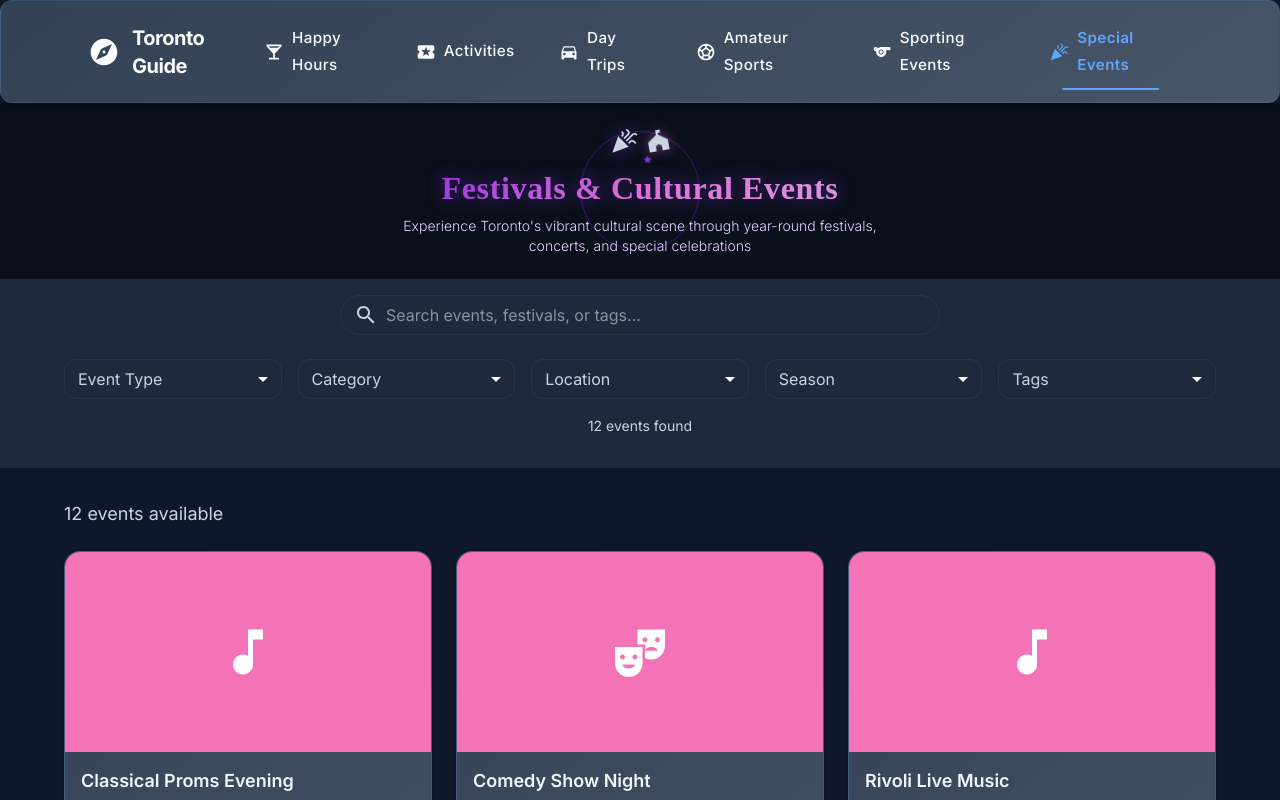
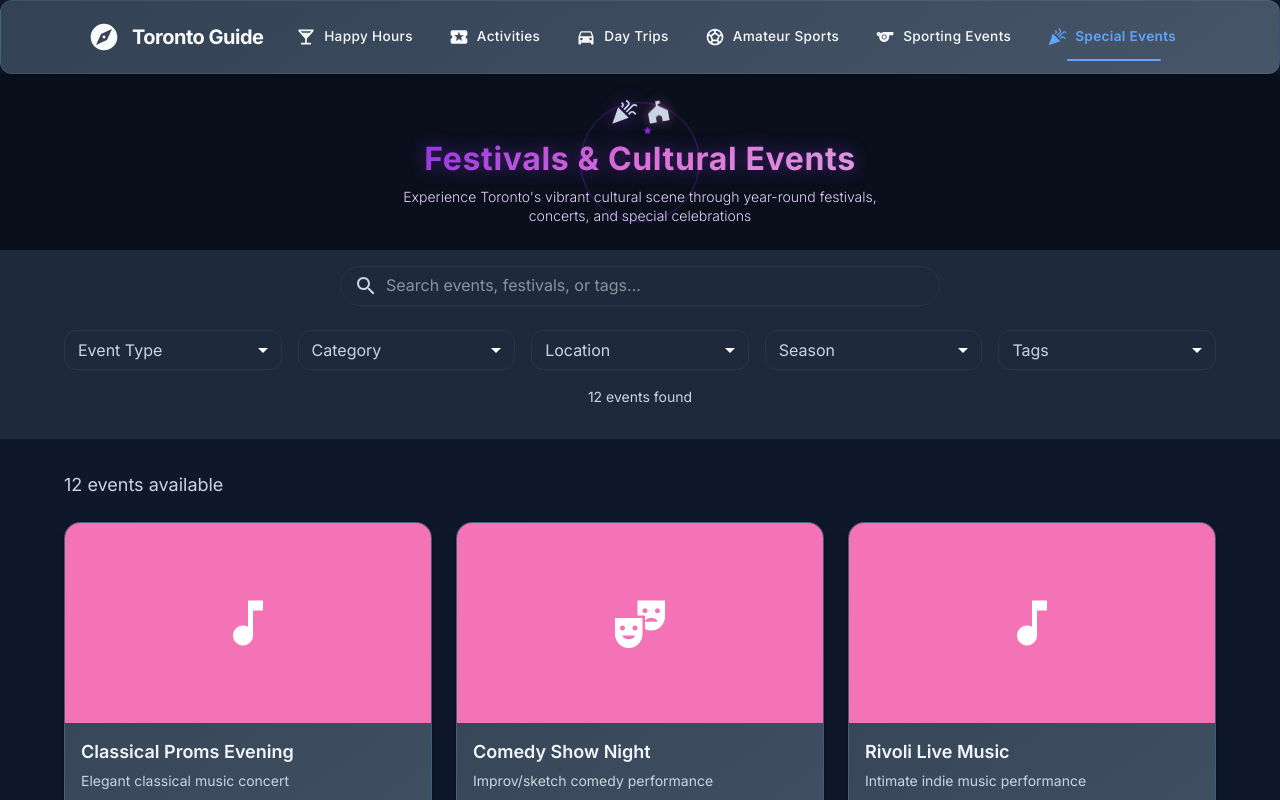
Before and after one commit to denizen-star/toronto-guide, a React (Create React App) app: page /special-events in a window 1280 px wide. Shown: the top 800 px of the page. Built offline with nearby package versions, Linux system fonts and the light colour scheme.

Commit message:
Titles and navigation bar fixed

```diff
--- a/src/components/Navbar.tsx
+++ b/src/components/Navbar.tsx
@@ -264,12 +264,12 @@ const Navbar = () => {
                     to={item.path}
                     startIcon={item.icon}
                     sx={{
-                      px: 3,
+                      px: 2,
                       py: 1.5,
                       color: active ? 'primary.main' : 'text.primary',
                       bgcolor: 'transparent',
                       borderRadius: 2,
-                      fontSize: '0.95rem',
+                      fontSize: '0.85rem',
                       fontWeight: active ? 600 : 500,
                       transition: 'all 0.2s cubic-bezier(0.4, 0, 0.2, 1)',
                       position: 'relative',
--- a/src/pages/Activities.tsx
+++ b/src/pages/Activities.tsx
@@ -338,7 +338,7 @@ const Activities = () => {
               component="h1"
               sx={{
                 mb: 0.5,
-                fontWeight: 500,
+                fontWeight: 700,
                 fontSize: { xs: 1.6 * 16, md: 2 * 16 },
                 letterSpacing: '0.01em',
                 fontFamily: '"Inter", sans-serif',
--- a/src/pages/AmateurSports.tsx
+++ b/src/pages/AmateurSports.tsx
@@ -280,7 +280,7 @@ const AmateurSports = () => {
               component="h1"
               sx={{
                 mb: 0.5,
-                fontWeight: 500,
+                fontWeight: 700,
                 fontSize: { xs: 1.6 * 16, md: 2 * 16 },
                 letterSpacing: '0.005em',
                 fontFamily: '"Source Sans Pro", sans-serif',
--- a/src/pages/DayTrips.tsx
+++ b/src/pages/DayTrips.tsx
@@ -292,7 +292,7 @@ const DayTrips = () => {
               component="h1"
               sx={{
                 mb: 0.5,
-                fontWeight: 600,
+                fontWeight: 700,
                 fontSize: { xs: 1.6 * 16, md: 2 * 16 },
                 letterSpacing: '0.01em',
                 fontFamily: '"Open Sans", sans-serif',
--- a/src/pages/HappyHours.tsx
+++ b/src/pages/HappyHours.tsx
@@ -417,7 +417,7 @@ const HappyHours = () => {
               component="h1"
               sx={{
                 mb: 0.5,
-                fontWeight: 400,
+                fontWeight: 700,
                 fontSize: { xs: 1.6 * 16, md: 2 * 16 },
                 letterSpacing: '0.03em',
                 fontFamily: '"Quicksand", sans-serif',
--- a/src/pages/Neighborhoods.tsx
+++ b/src/pages/Neighborhoods.tsx
@@ -200,7 +200,7 @@ const Neighborhoods = () => {
               component="h1"
               sx={{
                 mb: 0.5,
-                fontWeight: 400,
+                fontWeight: 700,
                 fontSize: { xs: 1.6 * 16, md: 2 * 16 },
                 letterSpacing: '0.02em',
                 fontFamily: '"Lato", sans-serif',
--- a/src/pages/SpecialEvents.tsx
+++ b/src/pages/SpecialEvents.tsx
@@ -331,10 +331,10 @@ const SpecialEvents = () => {
               component="h1"
               sx={{
                 mb: 0.5,
-                fontWeight: 600,
+                fontWeight: 700,
                 fontSize: { xs: 1.6 * 16, md: 2 * 16 },
                 letterSpacing: '0.02em',
-                fontFamily: '"Playfair Display", serif',
+                fontFamily: '"Inter", sans-serif',
                 background: 'linear-gradient(135deg, #8A2BE2 0%, #DA70D6 50%, #DDA0DD 100%)',
                 backgroundClip: 'text',
                 WebkitBackgroundClip: 'text',
```
